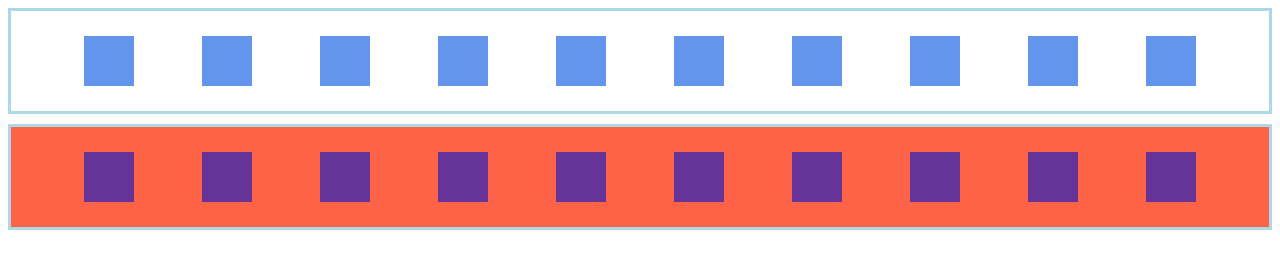
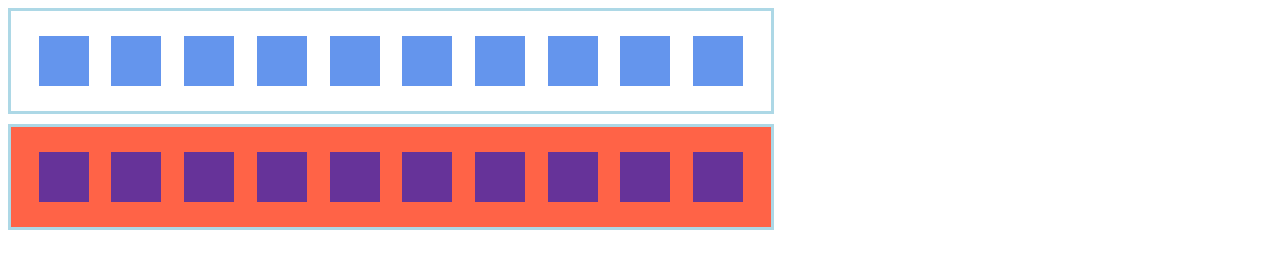
Before and after one commit to Csrilla/Csrilla.github.io, a plain HTML site: page 20 doboz/index.html in a window 1280 px wide. Drawn offline with Linux system fonts and the light colour scheme.

Commit message:
20 doboz
szélesség beállítása

```diff
--- a/20 doboz/style.css
+++ b/20 doboz/style.css
@@ -9,7 +9,7 @@ margin: 10px;
 container {
     display: flex;
     border: 3px solid lightblue;
-    /*width: 800px;*/
+    width: 730px;
     justify-content: space-evenly;
     margin-bottom: 10px;
     padding: 15px;
```
